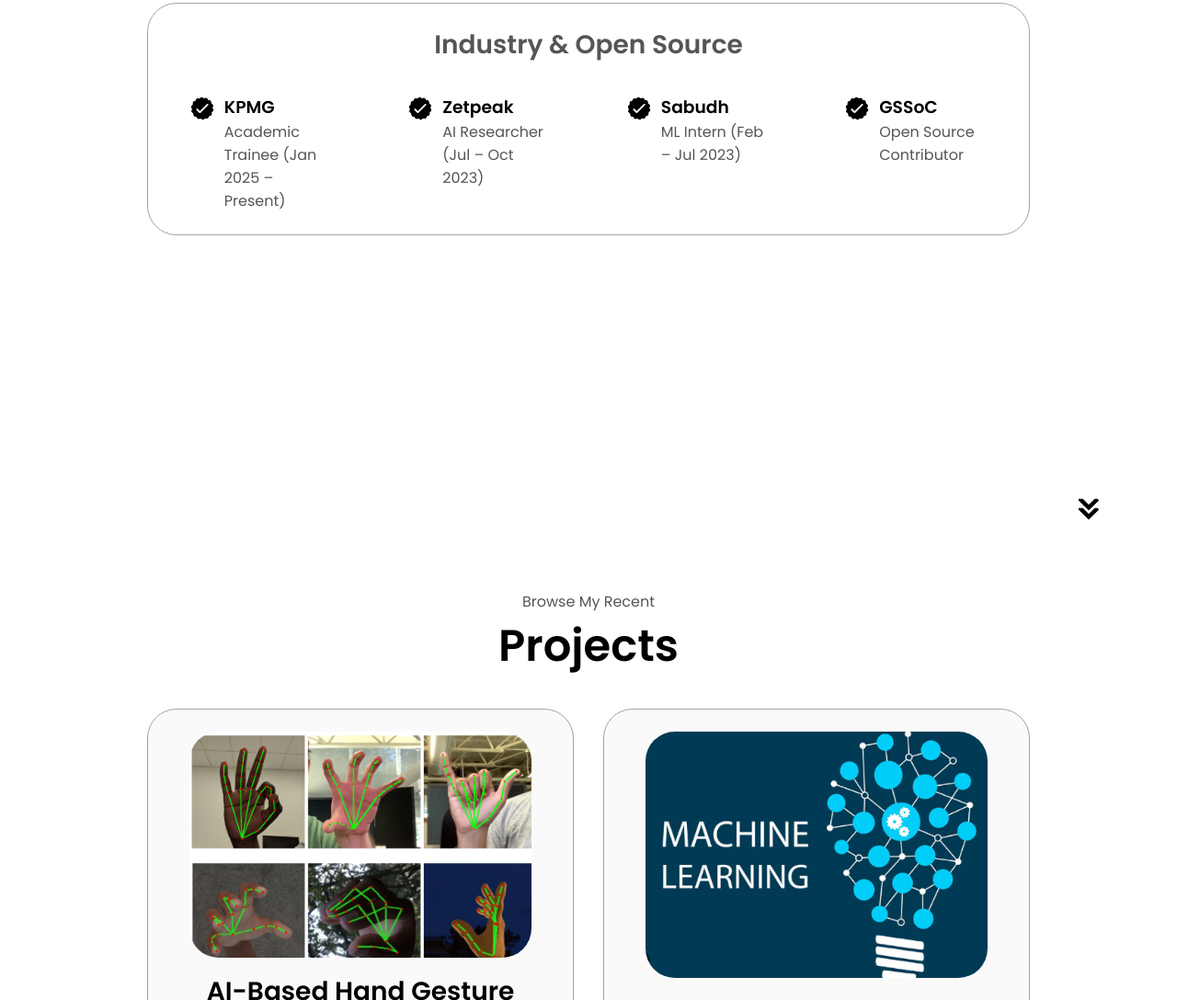
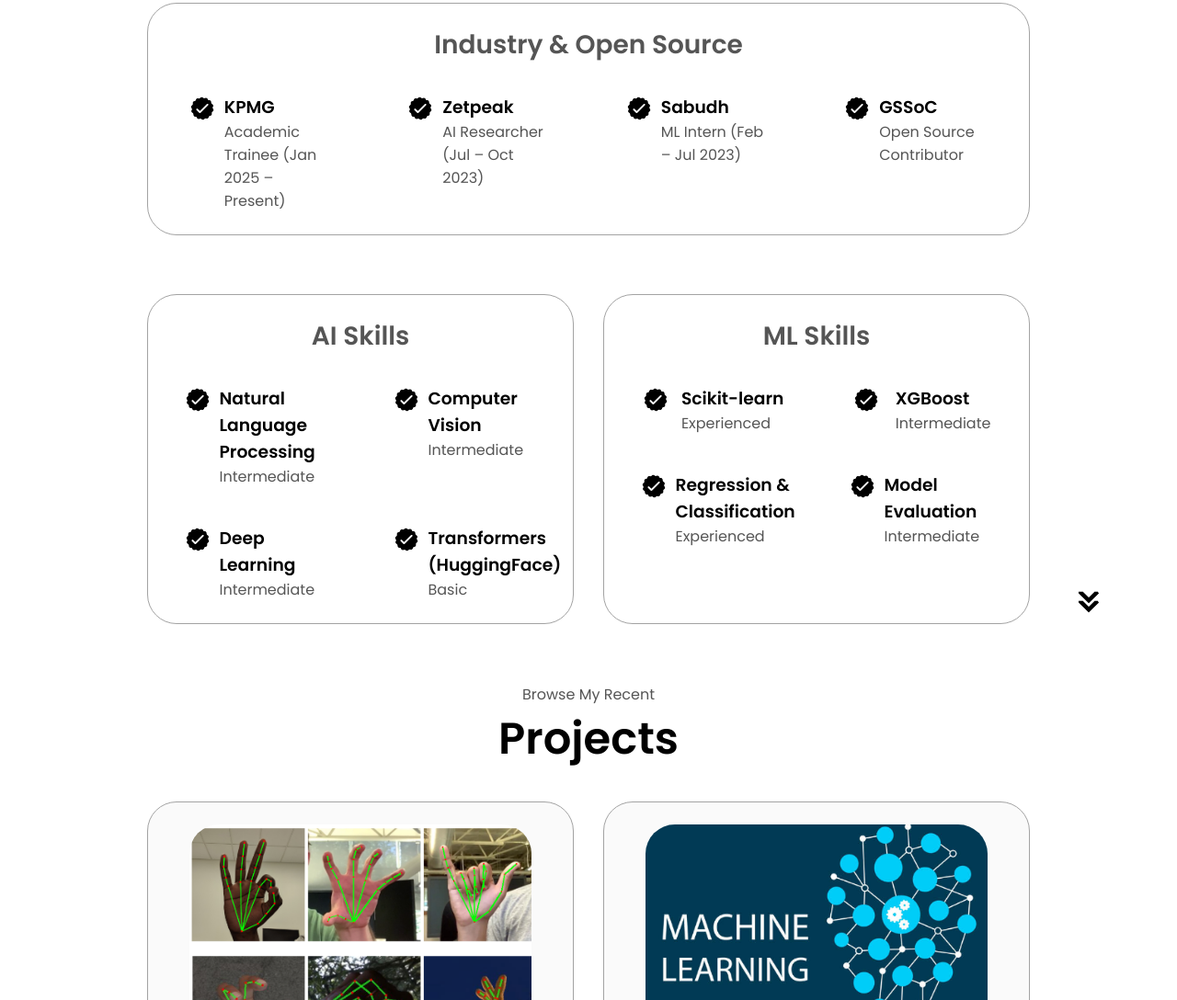
Before and after one commit to Naman1725/selfPortfolio, a plain HTML site: page index.html in a window 1280 px wide. Shown: the part 1822-2910 px from the top of the page at 92% size. Drawn offline with Linux system fonts and the light colour scheme.

Commit message:
Update index.html

```diff
--- a/index.html
+++ b/index.html
@@ -100,6 +100,30 @@
           </div>
         </div>
       </div>
+
+      <div class="experience-details-container">
+        <div class="about-containers">
+          <div class="details-container">
+            <h2 class="experience-sub-title">AI Skills</h2>
+            <div class="article-container">
+              <article><img src="./assets/checkmark.png" class="icon" /><div><h3>Natural Language Processing</h3><p>Intermediate</p></div></article>
+              <article><img src="./assets/checkmark.png" class="icon" /><div><h3>Computer Vision</h3><p>Intermediate</p></div></article>
+              <article><img src="./assets/checkmark.png" class="icon" /><div><h3>Deep Learning</h3><p>Intermediate</p></div></article>
+              <article><img src="./assets/checkmark.png" class="icon" /><div><h3>Transformers (HuggingFace)</h3><p>Basic</p></div></article>
+            </div>
+          </div>
+
+          <div class="details-container">
+            <h2 class="experience-sub-title">ML Skills</h2>
+            <div class="article-container">
+              <article><img src="./assets/checkmark.png" class="icon" /><div><h3>Scikit-learn</h3><p>Experienced</p></div></article>
+              <article><img src="./assets/checkmark.png" class="icon" /><div><h3>XGBoost</h3><p>Intermediate</p></div></article>
+              <article><img src="./assets/checkmark.png" class="icon" /><div><h3>Regression & Classification</h3><p>Experienced</p></div></article>
+              <article><img src="./assets/checkmark.png" class="icon" /><div><h3>Model Evaluation</h3><p>Intermediate</p></div></article>
+            </div>
+          </div>
+        </div>
+      </div>
       <img src="./assets/arrow.png" alt="Arrow icon" class="icon arrow" onclick="location.href='./#projects'" />
     </section>
 
@@ -118,7 +142,6 @@
               <button class="btn btn-color-2 project-btn" onclick="location.href='https://github.com/Naman1725/Grade-Predictor-Analyzing-Student-Performance'">Live Demo</button>
             </div>
           </div>
-
           <div class="details-container color-container">
             <div class="article-container">
               <img src="./assets/project-2.png" alt="Project 2" class="project-img" />
@@ -129,7 +152,6 @@
               <button class="btn btn-color-2 project-btn" onclick="location.href='https://github.com/Naman1725/Grade-Predictor-Analyzing-Student-Performance'">Live Demo</button>
             </div>
           </div>
-
           <div class="details-container color-container">
             <div class="article-container">
               <img src="./assets/project-3.png" alt="Project 3" class="project-img" />
```
